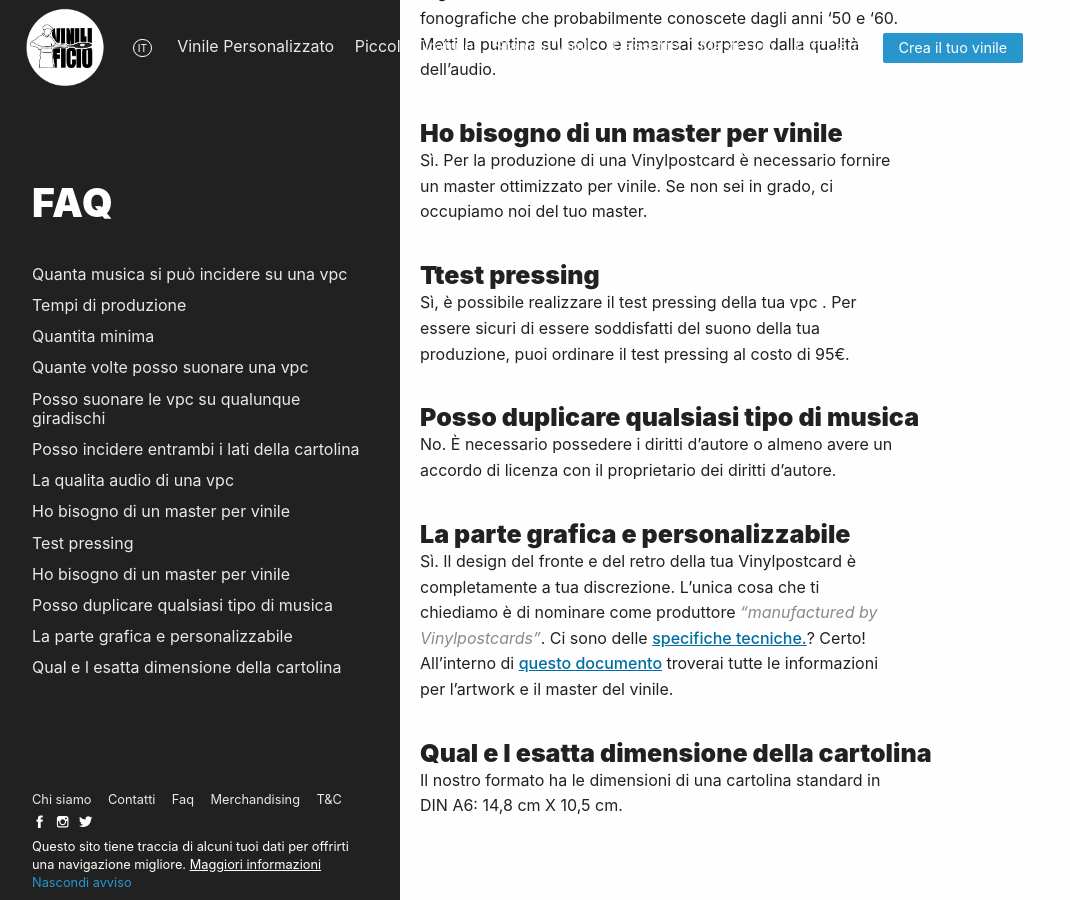
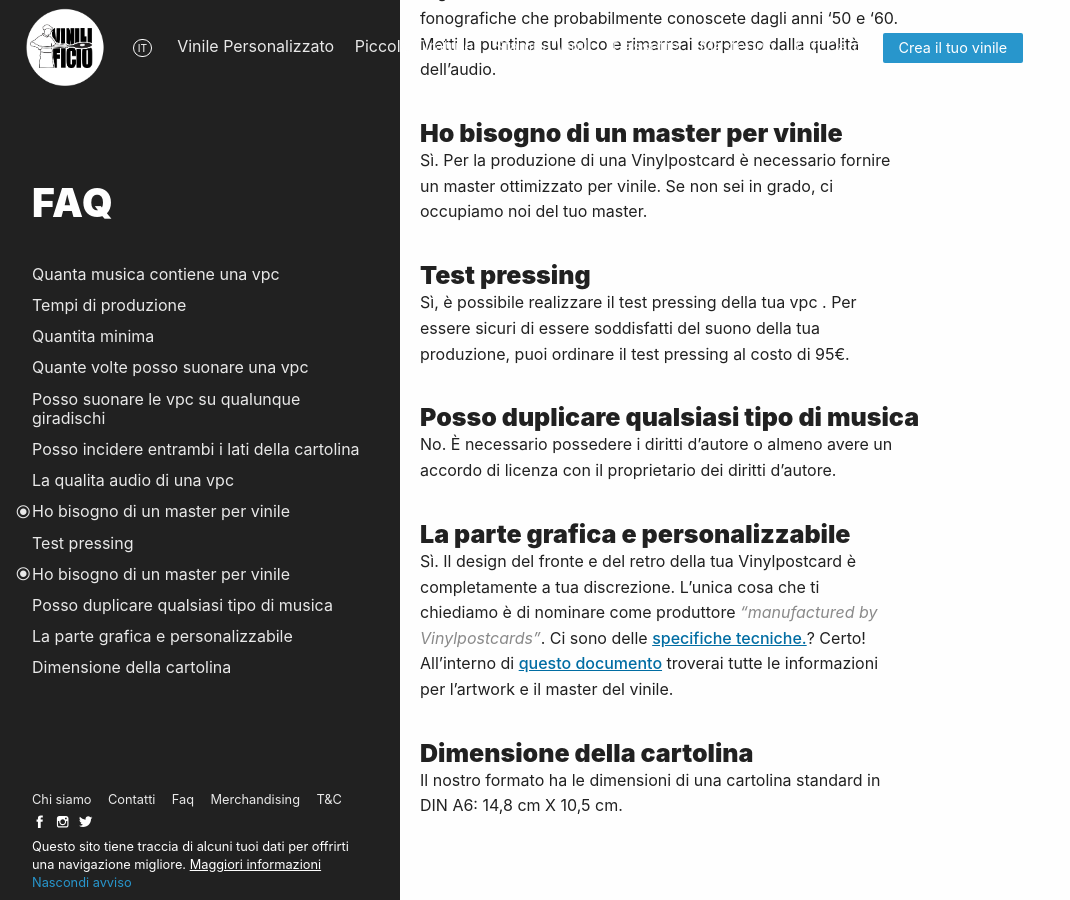
Before and after one commit to Vinilificio/vinilificio.com, a Jekyll site: the page built from _pages/faqvpc.md, in a window 1280 px wide and 900 px high, scrolled down 1237 px. Shown: the whole window, without its empty margins (0-1070 px from the left). Built offline with Jekyll 4.4.1, drawn with Linux system fonts in a browser that asks for light colours; nearby versions of some CDN libraries; comment, search, counter and statistics services are not loaded; some of the changed text lies outside the part shown.

Commit message:
Update faqvpc.md

```diff
--- a/_pages/faqvpc.md
+++ b/_pages/faqvpc.md
@@ -2,8 +2,8 @@
 title: FAQ
 position: none
 menu:
-  - titolo: Quanta musica si può incidere su una vpc
-    id: quanta-musica-si-può-incidere-su-una-vpc
+  - titolo: Quanta musica contiene una vpc
+    id: quanta-musica-contiene-una-vpc
   - titolo: Tempi di produzione
     id: tempi-di-produzione
   - titolo: Quantita minima
@@ -26,15 +26,15 @@
     id: posso-duplicare-qualsiasi-tipo-di-musica
   - titolo: La parte grafica e personalizzabile
     id: la-parte-grafica-e-personalizzabile
-  - titolo: Qual e l esatta dimensione della cartolina
-    id: qual-e-l-esatta-dimensione-della-cartolina
+  - titolo: Dimensione della cartolina
+    id: dimensione-della-cartolina
 lang: it
 ref: faqvpc
 ---
 
 # FAQ <a href="/vpc/">Vinylpostcard.</a>
 
-### Quanta musica si può incidere su una vpc
+### Quanta musica contiene una vpc
 Fino a 3m:30s a 45 giri/min
 Il tempo massimo di riproduzione varia a seconda della musica. I brani con molte basse occupano più spazio e viceversa.
 
@@ -59,7 +59,7 @@
 ### Ho bisogno di un master per vinile
 Sì. Per la produzione di una Vinylpostcard è necessario fornire un master ottimizzato per vinile. Se non sei in grado, ci occupiamo noi del tuo master.
 
-### Ttest pressing
+### Test pressing
 Sì, è possibile realizzare il test pressing della tua vpc . Per essere sicuri di essere soddisfatti del suono della tua produzione, puoi ordinare il test pressing al costo di 95€.
 
 ### Posso duplicare qualsiasi tipo di musica
@@ -70,6 +70,6 @@
 Ci sono delle <a href="/specifiche-vpc/">specifiche tecniche.</a>?
 Certo! All'interno di <a href="/specifiche-vpc/">questo documento</a> troverai tutte le informazioni per l'artwork e il master del vinile.
 
-### Qual e l esatta dimensione della cartolina
+### Dimensione della cartolina
 Il nostro formato ha le dimensioni di una cartolina standard in DIN A6:
 14,8 cm X 10,5 cm.
```
